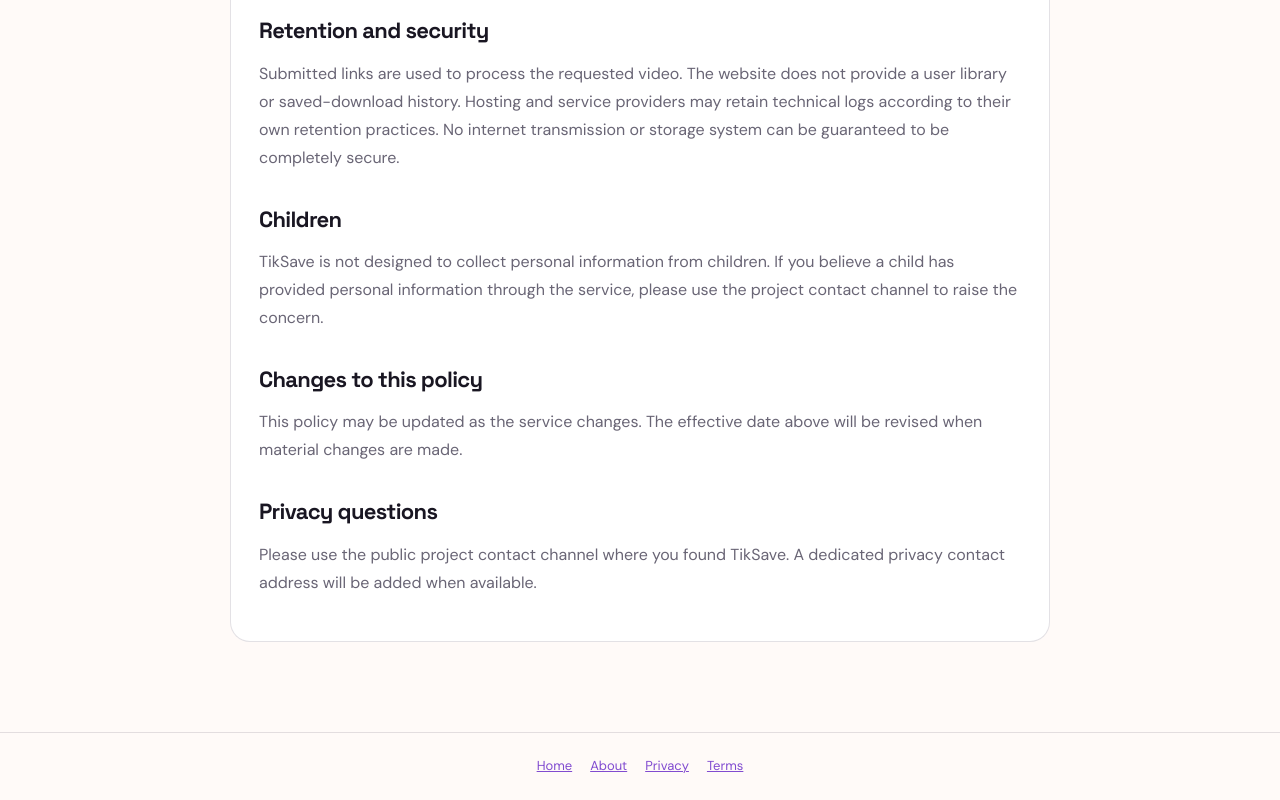
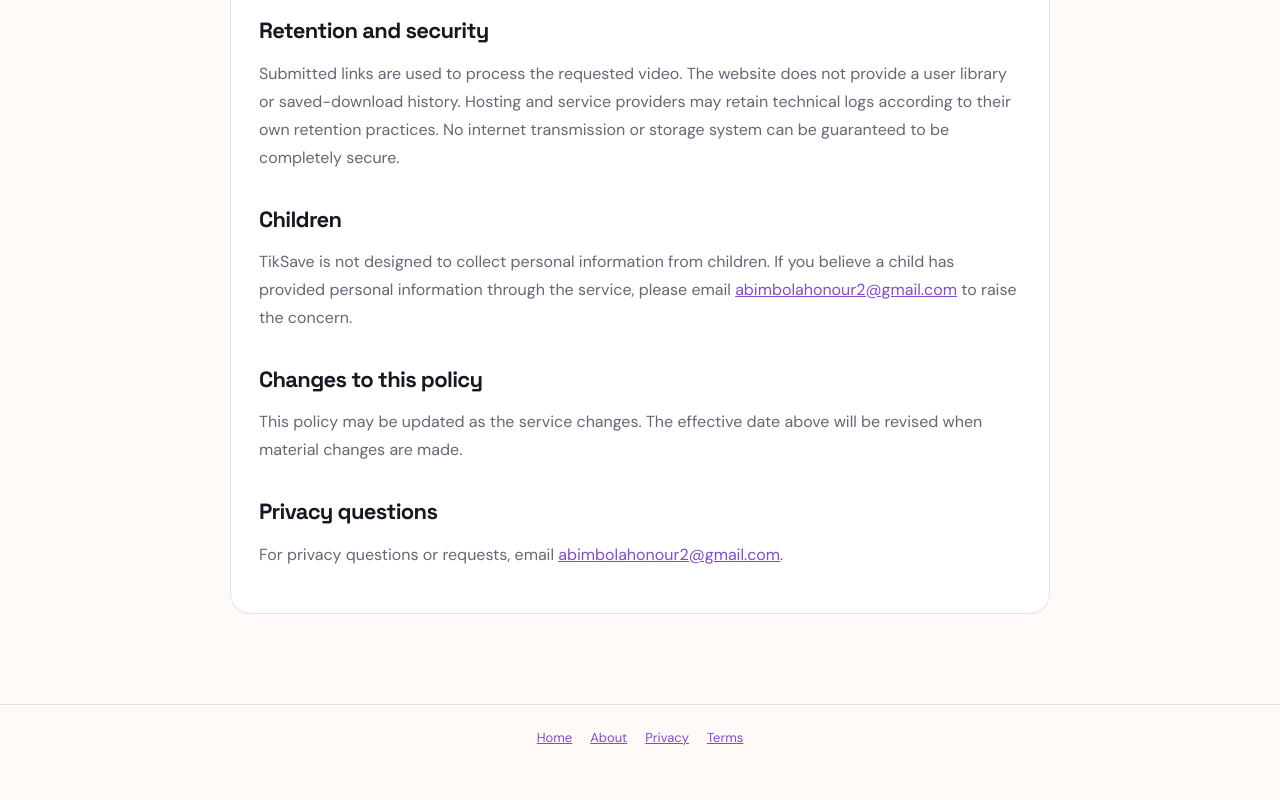
Before and after one commit to abimbolahonour17-source/Tiksave-, a plain HTML site: page privacy.html in a window 1280 px wide. Shown: the part 1022-1822 px from the top of the page. After the commit the page ends 1794 px from the top, so only its background shows below. Drawn offline with Linux system fonts and the light colour scheme.

Commit message:
Add support contact email to privacy.html

```diff
--- a/privacy.html
+++ b/privacy.html
@@ -13,6 +13,6 @@ h1,h2{font-family:'Space Grotesk',Arial,sans-serif;line-height:1.2;letter-spacin
 <h2>Service providers and technical data</h2><p>TikSave is hosted using Vercel. Video link processing currently uses the third-party TikWM service, and video thumbnails or media may be delivered from third-party servers. Those providers may process technical information such as IP address, request details, and browser information under their own policies. TikSave does not control the privacy practices of those providers.</p>
 <h2>Cookies and advertising</h2><p>TikSave does not currently operate a user account system. If advertising services such as Google AdSense are added in the future, those providers may use cookies or similar technologies to serve and measure ads, subject to their own policies and applicable consent requirements. This policy will be updated before advertising is enabled.</p>
 <h2>Retention and security</h2><p>Submitted links are used to process the requested video. The website does not provide a user library or saved-download history. Hosting and service providers may retain technical logs according to their own retention practices. No internet transmission or storage system can be guaranteed to be completely secure.</p>
-<h2>Children</h2><p>TikSave is not designed to collect personal information from children. If you believe a child has provided personal information through the service, please use the project contact channel to raise the concern.</p>
+<h2>Children</h2><p>TikSave is not designed to collect personal information from children. If you believe a child has provided personal information through the service, please email <a href="mailto:abimbolahonour2@gmail.com">abimbolahonour2@gmail.com</a> to raise the concern.</p>
 <h2>Changes to this policy</h2><p>This policy may be updated as the service changes. The effective date above will be revised when material changes are made.</p>
-<h2>Privacy questions</h2><p>Please use the public project contact channel where you found TikSave. A dedicated privacy contact address will be added when available.</p></div></main><footer><a href="/">Home</a><a href="/about.html">About</a><a href="/privacy.html">Privacy</a><a href="/terms.html">Terms</a></footer></body></html>
+<h2>Privacy questions</h2><p>For privacy questions or requests, email <a href="mailto:abimbolahonour2@gmail.com">abimbolahonour2@gmail.com</a>.</p></div></main><footer><a href="/">Home</a><a href="/about.html">About</a><a href="/privacy.html">Privacy</a><a href="/terms.html">Terms</a></footer></body></html>
```
